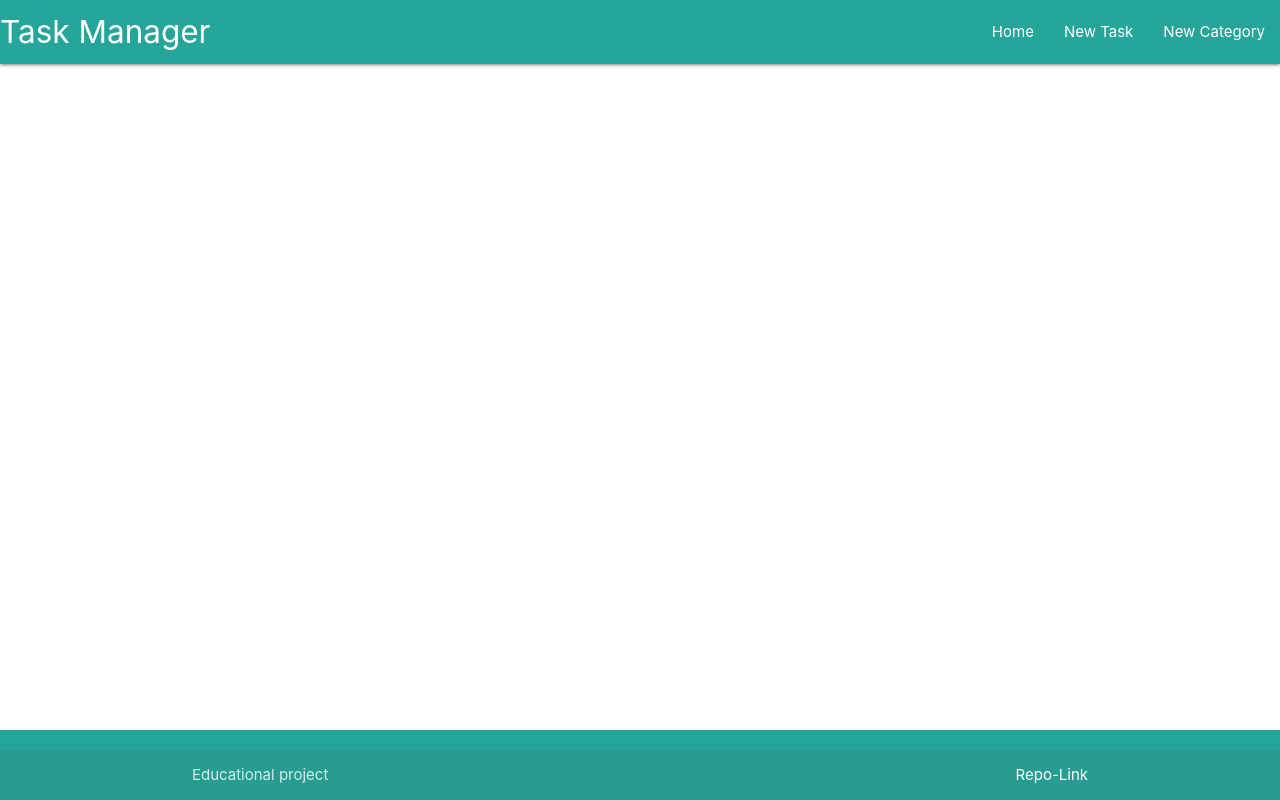
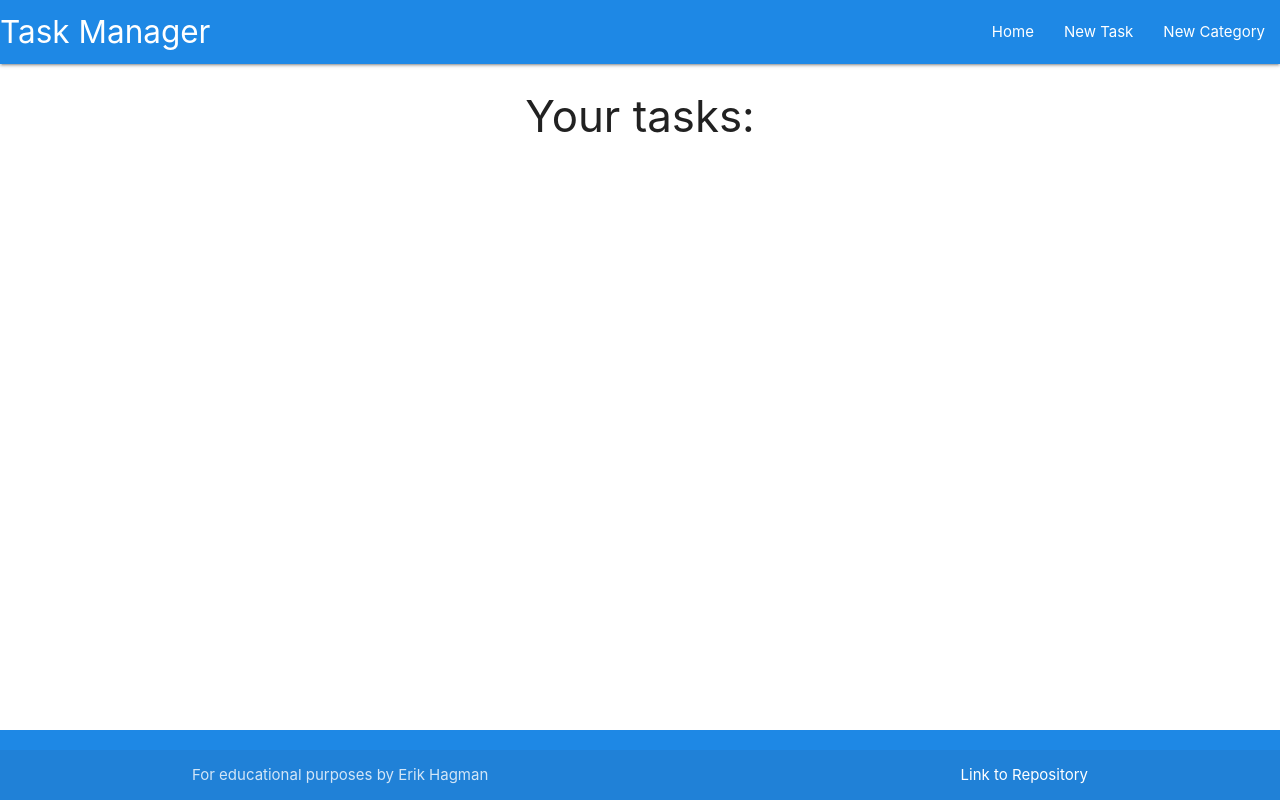
Before and after one commit to ErikHgm/Flask-Materialize-App, a Flask app: page / in a window 1280 px wide. Run offline with Flask 2, Linux system fonts and the light colour scheme; some libraries are stand-ins or nearby versions.

Commit message:
Create categories and tasks templates

```diff
--- a/taskmanager/routes.py
+++ b/taskmanager/routes.py
@@ -4,4 +4,4 @@ from taskmanager.models import Category, Task
 
 @app.route("/")
 def home():
-    return render_template("base.html")
+    return render_template("tasks.html")
--- /dev/null
+++ b/taskmanager/templates/add_category.html
@@ -0,0 +1,6 @@
+{% extends "base.html" %}
+{% block content %}
+
+<h3 class="ligth-grey-text center-align">Add category:</h3>
+
+{% endblock %}
--- a/taskmanager/templates/base.html
+++ b/taskmanager/templates/base.html
@@ -16,7 +16,7 @@
 <body>
     <header>
         <!-- top navbar -->
-        <nav class="teal lighten-1">
+        <nav class="blue darken-1">
             <div class="nav-wrapper">
                 <a href="#!" class="brand-logo">Task Manager</a>
                 <a href="#" data-target="mobile-demo" class="sidenav-trigger"><i class="fas fa-bars">menu</i></a>
@@ -41,11 +41,11 @@
     </main>
 
 
-    <footer class="page-footer teal lighten-1">
+    <footer class="page-footer blue darken-1">
         <div class="footer-copyright">
             <div class="container">
-                Educational project
-                <a class="white-text text-lighten-4 right" target="_blank" href="https://github.com/ErikHgm/Materialize-App">Repo-Link</a>
+                For educational purposes by Erik Hagman
+                <a class="white-text text-lighten-4 right" target="_blank" href="https://github.com/ErikHgm/Materialize-App">Link to Repository</a>
             </div>
         </div>
     </footer>
--- /dev/null
+++ b/taskmanager/templates/categories.html
@@ -0,0 +1,6 @@
+{% extends "base.html" %}
+{% block content %}
+
+<h3 class="ligth-grey-text center-align">Categories:</h3>
+
+{% endblock %}
--- /dev/null
+++ b/taskmanager/templates/tasks.html
@@ -0,0 +1,6 @@
+{% extends "base.html" %}
+{% block content %}
+
+<h3 class="ligth-grey-text center-align">Your tasks:</h3>
+
+{% endblock %}
```
